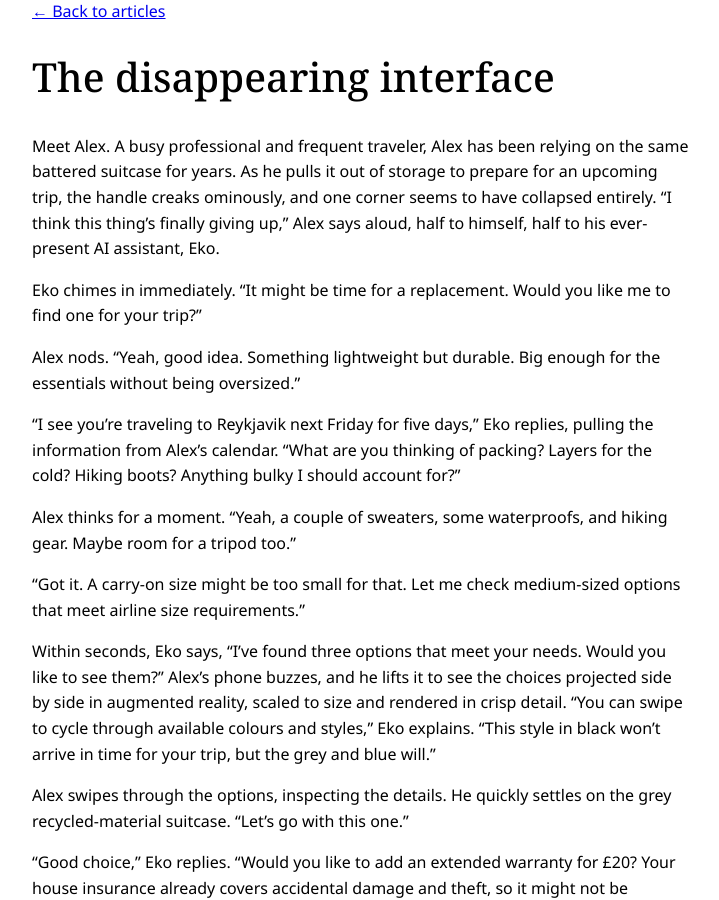
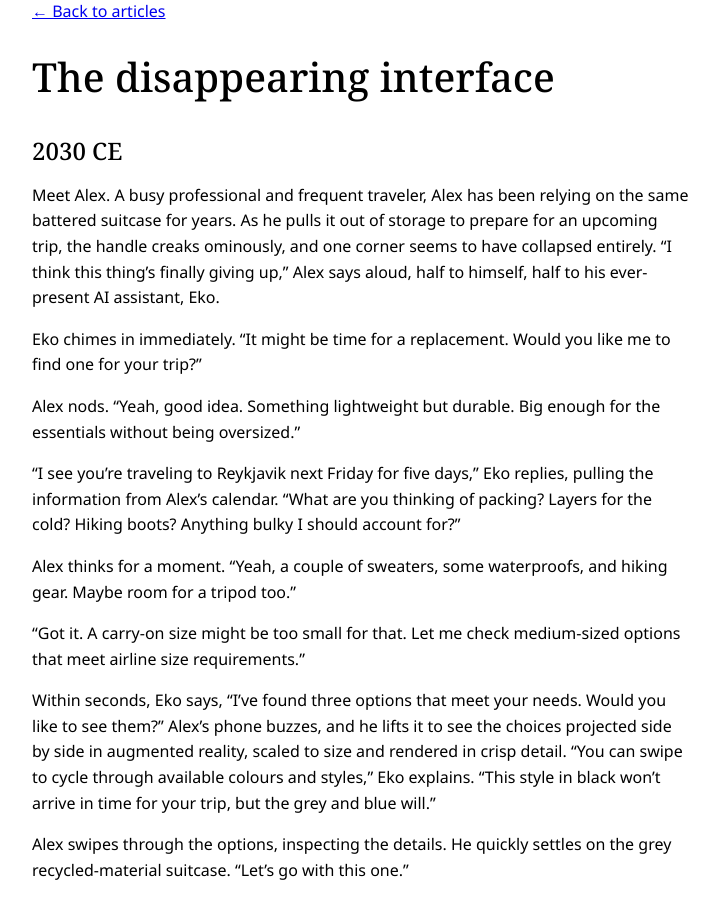
Before and after one commit to jessespeak/jessespeak.github.io, a Jekyll site: the page built from _futures/the-disappearing-interface.md, in a window 1280 px wide and 900 px high. Shown: the whole window, without its empty margins (278-997 px from the left). Built offline with Jekyll 4.4.1, drawn with Linux system fonts in a browser that asks for light colours.

Commit message:
Update post.html

```diff
--- a/_layouts/post.html
+++ b/_layouts/post.html
@@ -18,7 +18,7 @@
   <main>
     <h1>{{ page.title }}</h1>
 
-      <p><strong>{{ post.set_date | date: "%Y CE" }}</strong></p>
+      <h2>{{ page.set_date | date: "%Y CE" }}</h2>
 
     <div class="post-content">
       {{ content }}
```
